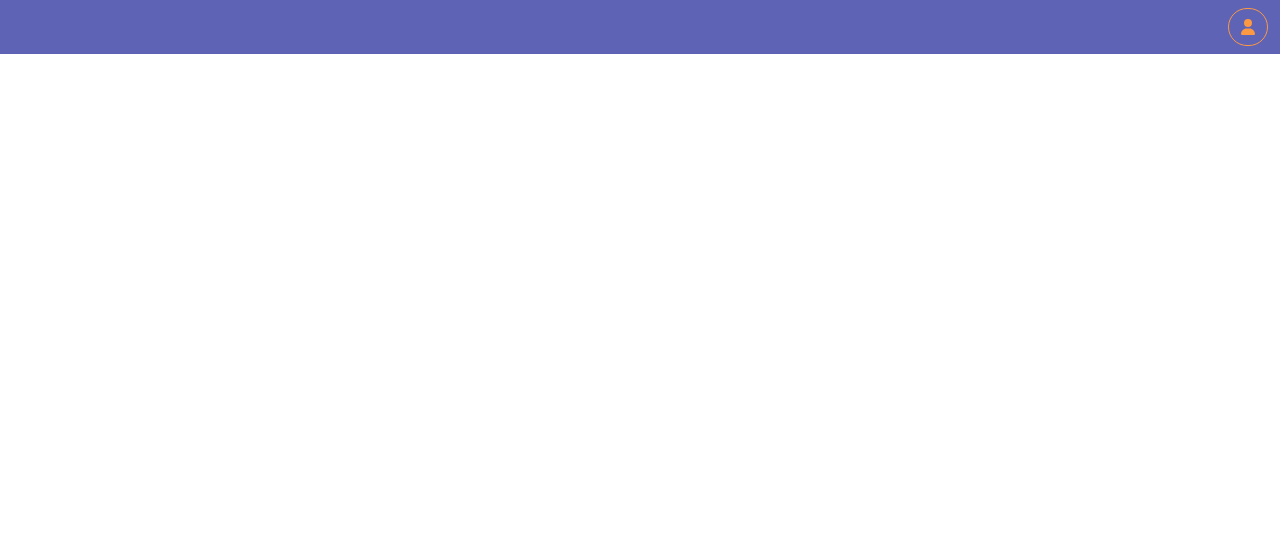
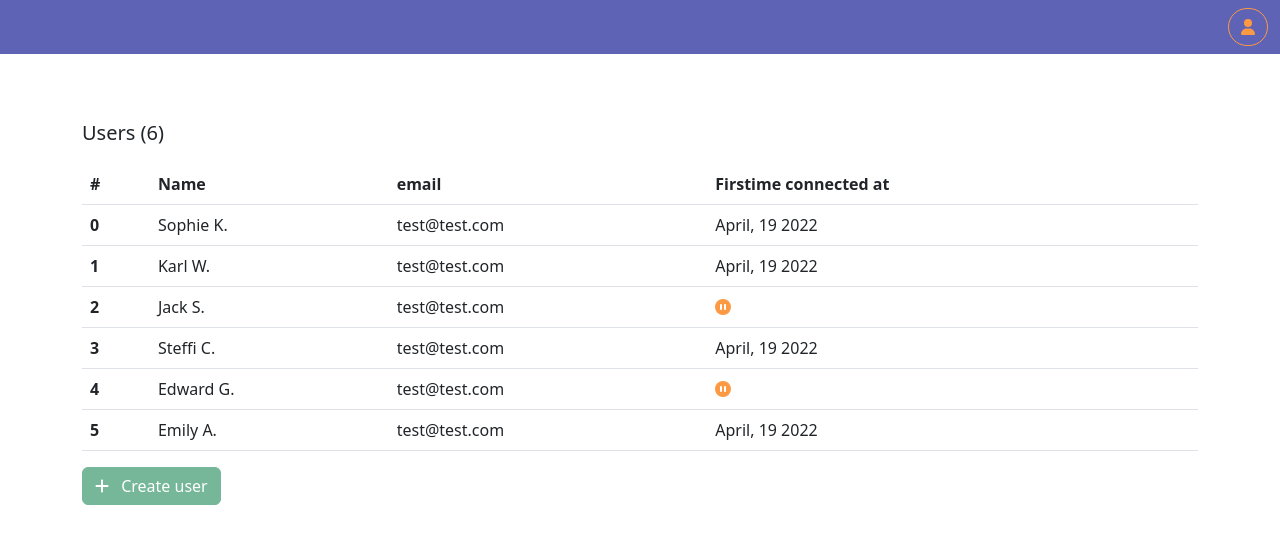
Before and after one commit to gstring33/mdh-true-gift, a Vue app: page /admin in a window 1280 px wide. Before the commit this address had no page. Shown: the top 544 px of the page. Built offline with nearby package versions, Linux system fonts and the light colour scheme.

Commit message:
create Admin view

```diff
--- a/index.html
+++ b/index.html
@@ -9,6 +9,7 @@
   <div id="app"></div>
   <div id="modals"></div>
   <div id="offCanvas"></div>
+  <div id="offCanvasAdmin"></div>
   <script type="module" src="/src/main.js"></script>
 </body>
 </html>
--- a/src/components/common/Navbar.vue
+++ b/src/components/common/Navbar.vue
@@ -28,11 +28,9 @@
           <li class="dropdown-item"><h5>John Doe</h5></li>
           <li class="dropdown-item">john.doe@email.de</li>
           <li><hr class="dropdown-divider" /></li>
-          <li><a class="dropdown-item" href="#">Item 1</a></li>
-          <li><a class="dropdown-item" href="#">Item 2</a></li>
-          <li><a class="dropdown-item" href="#">Item 3</a></li>
+          <li><a class="dropdown-item" href="/admin">Admin</a></li>
           <li><hr class="dropdown-divider" /></li>
-          <li><a class="dropdown-item" href="#">Logout</a></li>
+          <li><a class="dropdown-item" href="#"><font-awesome-icon :icon="['fas', 'arrow-up-right-from-square']"/> Logout</a></li>
         </ul>
       </div>
     </div>
--- /dev/null
+++ b/src/components/form/UserCreateForm.vue
@@ -0,0 +1,53 @@
+<template>
+  <form>
+    <div class="mb-3">
+      <div class="form-check form-check-inline">
+        <input class="form-check-input" type="radio" name="inlineRadioOptions" id="userMaleRadio" value="Male">
+        <label class="form-check-label" for="userMaleRadio">M</label>
+      </div>
+      <div class="form-check form-check-inline">
+        <input class="form-check-input" type="radio" name="inlineRadioOptions" id="userFemaleRadio" value="Female">
+        <label class="form-check-label" for="userFemaleRadio">F</label>
+      </div>
+    </div>
+    <div class="mb-3">
+      <label for="userFirstnameInput" class="form-label">Firstname</label>
+      <input
+          v-model="firstname"
+          type="text"
+          class="form-control"
+          id="userFirstnameInput"
+          aria-describedby="userFirstnameHelp"
+      />
+    </div>
+    <div class="mb-3">
+      <label for="userLastnameInput" class="form-label">Lastname</label>
+      <input
+          v-model="lastname"
+          type="text"
+          class="form-control"
+          id="userLastnameInput"
+          aria-describedby="userLastnameHelp"
+      />
+    </div>
+    <div class="mb-3">
+      <label for="emailInput" class="form-label">Email</label>
+      <input
+          v-model="email"
+          type="email"
+          class="form-control"
+          id="emailInput"
+          aria-describedby="userLastnameHelp"
+      />
+    </div>
+    <button type="submit" class="btn btn-success"><font-awesome-icon :icon="['fas', 'floppy-disk']" class="me-2" /> Save</button>
+  </form>
+</template>
+
+<script>
+
+</script>
+
+<style scoped>
+
+</style>
--- a/src/main.js
+++ b/src/main.js
@@ -6,13 +6,39 @@ import router from "./router";
 
 import { FontAwesomeIcon } from "@fortawesome/vue-fontawesome";
 import { library } from "@fortawesome/fontawesome-svg-core";
-import { faMarker, faTrashCan, faCartPlus, faPaperPlane, faCheck, faUser, faXmark, faFloppyDisk, faArrowRightToBracket} from  "@fortawesome/free-solid-svg-icons";
+import {
+    faMarker,
+    faTrashCan,
+    faCartPlus,
+    faPaperPlane,
+    faCheck,
+    faUser,
+    faXmark,
+    faFloppyDisk,
+    faArrowRightToBracket,
+    faArrowUpRightFromSquare,
+    faPlus,
+    faCirclePause
+} from  "@fortawesome/free-solid-svg-icons";
 
 import "./assets/scss/main.scss";
 
 const app = createApp(App);
 
-library.add(faMarker, faTrashCan, faCartPlus, faPaperPlane, faCheck, faUser, faXmark, faFloppyDisk, faArrowRightToBracket)
+library.add(
+    faMarker,
+    faTrashCan,
+    faCartPlus,
+    faPaperPlane,
+    faCheck,
+    faUser,
+    faXmark,
+    faFloppyDisk,
+    faArrowRightToBracket,
+    faArrowUpRightFromSquare,
+    faPlus,
+    faCirclePause
+)
 
 app.use(createPinia());
 app.use(router);
--- a/src/router/index.js
+++ b/src/router/index.js
@@ -2,6 +2,7 @@ import { createRouter, createWebHistory } from "vue-router";
 import DashboardView from "../views/DashboardView.vue";
 import LoginView from "../views/auth/LoginView.vue";
 import ResetPasswordView from "../views/auth/ResetPasswordView.vue";
+import AdminView from "../views/admin/AdminView.vue";
 
 const router = createRouter({
   history: createWebHistory(import.meta.env.BASE_URL),
@@ -20,6 +21,11 @@ const router = createRouter({
       path: "/reset-password",
       name: "resetPassword",
       component: ResetPasswordView
+    },
+    {
+      path: "/admin",
+      name: "admin",
+      component: AdminView
     }
     ]
 })
--- /dev/null
+++ b/src/views/admin/AdminView.vue
@@ -0,0 +1,74 @@
+<template>
+  <div class="container">
+    <div class="py-3 lead">Users (6)</div>
+    <table class="table caption-top">
+      <thead>
+      <tr>
+        <th scope="col">#</th>
+        <th scope="col">Name</th>
+        <th scope="col">email</th>
+        <th scope="col">Firstime connected at</th>
+      </tr>
+      </thead>
+      <tbody>
+        <tr v-for="(user, index) in users">
+          <th scope="row">{{ index++}}</th>
+          <td>{{user.name}}</td>
+          <td>{{ user.email }}</td>
+          <td v-if="user.firstTimeConnected">{{ user.firstTimeConnected }}</td>
+          <td v-else><font-awesome-icon :icon="['fas', 'circle-pause']" class="me-2 wait-for-user" /></td>
+        </tr>
+      </tbody>
+    </table>
+    <button type="button"
+            class="btn btn-success"
+            data-bs-toggle="offcanvas"
+            data-bs-target="#offcanvasCreateUser"
+            aria-controls="offcanvasBottom">
+      <font-awesome-icon :icon="['fas', 'plus']" class="me-2" /> Create user
+    </button>
+  </div>
+  <Teleport to="#offCanvasAdmin">
+    <div
+        class="offcanvas offcanvas-start"
+        tabindex="-1"
+        id="offcanvasCreateUser"
+        aria-labelledby="offcanvasCreateUserFormLabel"
+    >
+      <div class="offcanvas-header">
+        <h5 class="offcanvas-title" id="offcanvasCreateUserFormLabel">
+          <span> <font-awesome-icon :icon="['fas', 'marker']" class="me-2" />Create user</span>
+        </h5>
+        <button
+            type="button"
+            class="btn-close text-reset"
+            data-bs-dismiss="offcanvas"
+            aria-label="Close"
+        ></button>
+      </div>
+      <div class="offcanvas-body">
+        <UserCreateForm/>
+      </div>
+    </div>
+  </Teleport>
+</template>
+
+<script setup>
+import {ref } from "vue";
+import UserCreateForm from "../../../src/components/form/UserCreateForm.vue";
+
+const users = ref([
+  {name: 'Sophie K.', email: 'test@test.com', firstTimeConnected: "April, 19 2022"},
+  {name: 'Karl W.', email: 'test@test.com', firstTimeConnected: "April, 19 2022"},
+  {name: 'Jack S.', email: 'test@test.com', firstTimeConnected: false},
+  {name: 'Steffi C.', email: 'test@test.com', firstTimeConnected: "April, 19 2022"},
+  {name: 'Edward G.', email: 'test@test.com', firstTimeConnected: false},
+  {name: 'Emily A.', email: 'test@test.com', firstTimeConnected: "April, 19 2022"}
+])
+</script>
+
+<style scoped>
+  .wait-for-user {
+    color: #fd9843;
+  }
+</style>
```
